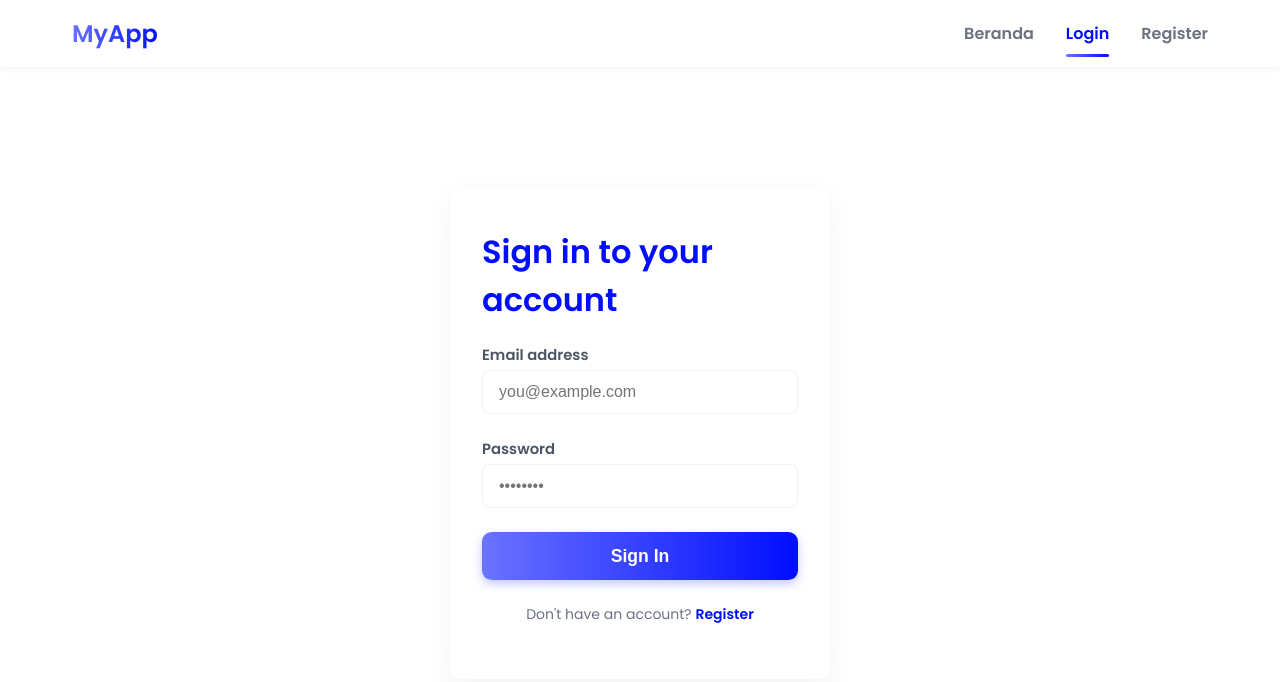
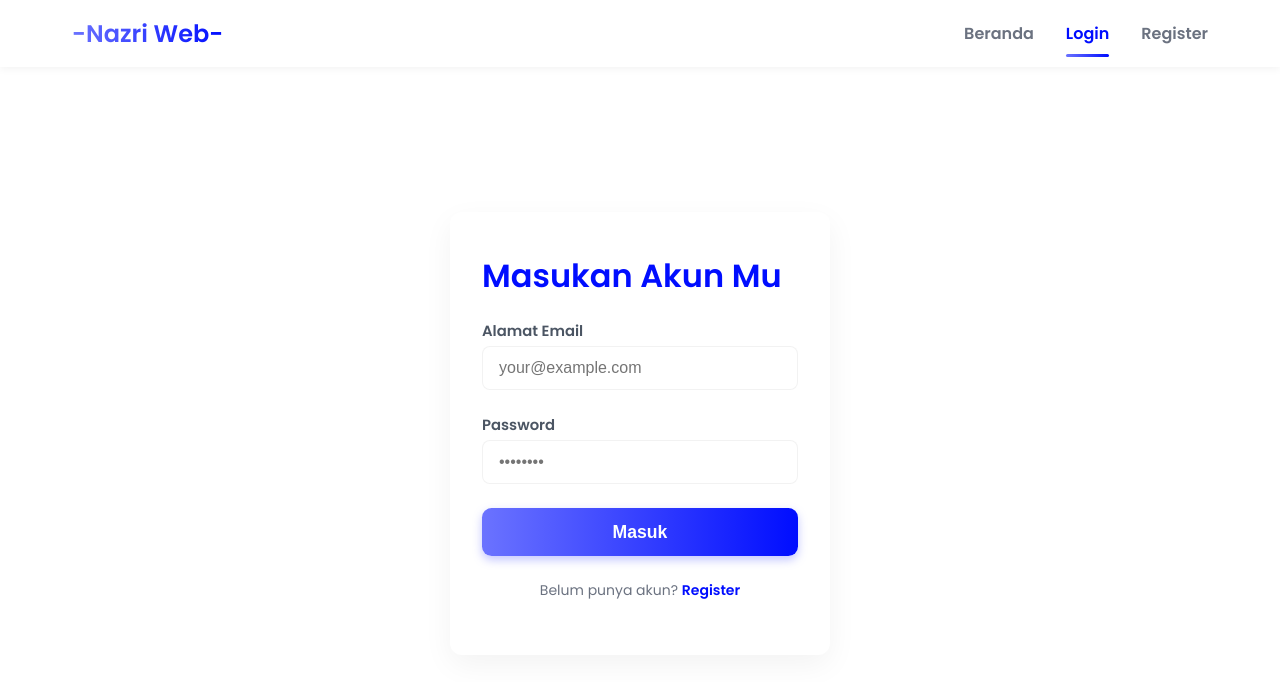
Before and after one commit to Xzrii1/Nazrex, a plain HTML site: page login.html in a window 1280 px wide. Drawn offline with Linux system fonts and the light colour scheme.

Commit message:
Update login.html

```diff
--- a/login.html
+++ b/login.html
@@ -154,7 +154,7 @@
 <body>
   <nav role="navigation" aria-label="Main Navigation">
     <div class="nav-container">
-      <div class="nav-logo">MyApp</div>
+      <div class="nav-logo">-Nazri Web-</div>
       <div class="nav-links">
         <a href="beranda.html">Beranda</a>
         <a href="login.html" class="active" aria-current="page">Login</a>
@@ -164,15 +164,15 @@
   </nav>
   <main>
     <section class="form-card" aria-labelledby="login-heading">
-      <h1 id="login-heading">Sign in to your account</h1>
+      <h1 id="login-heading">Masukan Akun Mu</h1>
       <form>
-        <label for="email">Email address</label>
-        <input type="email" id="email" name="email" autocomplete="email" placeholder="you@example.com" required />
+        <label for="email">Alamat Email</label>
+        <input type="email" id="email" name="email" autocomplete="email" placeholder="your@example.com" required />
         <label for="password">Password</label>
         <input type="password" id="password" name="password" autocomplete="current-password" placeholder="••••••••" required />
-        <button type="submit">Sign In</button>
+        <button type="submit">Masuk</button>
       </form>
-      <p class="form-footer">Don't have an account? <a href="register.html">Register</a></p>
+      <p class="form-footer">Belum punya akun? <a href="register.html">Register</a></p>
     </section>
   </main>
 </body>
```
